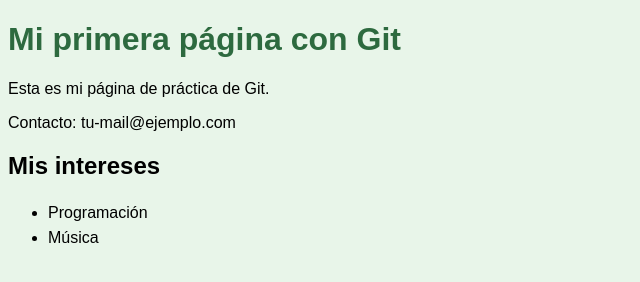
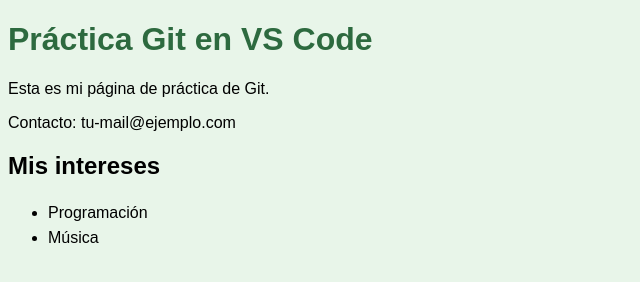
Before and after one commit to xXLeonel2000/practica-git, a plain HTML site: page index.html in a window 1280 px wide. Shown: the whole page, without its empty margins (0-640 px from the left). Drawn offline with Linux system fonts and the light colour scheme.

```diff
--- a/index.html
+++ b/index.html
@@ -6,7 +6,7 @@
   <link rel="stylesheet" href="css/estilos.css">
 </head>
 <body>
-  <h1>Mi primera página con Git</h1>
+  <h1>Práctica Git en VS Code</h1>
     <p>Esta es mi página de práctica de Git.</p>
       <p>Contacto: tu-mail@ejemplo.com</p>
   <h2>Mis intereses</h2>
```
